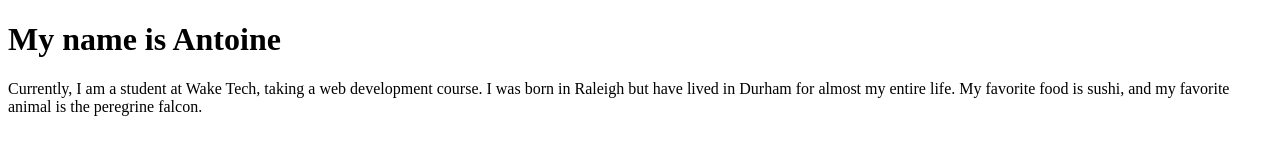
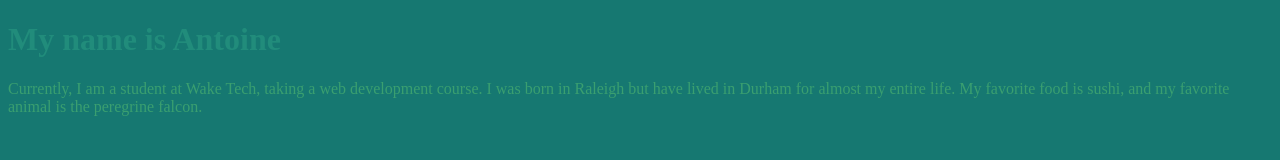
Before and after one commit to AFreeman2025/AFreeman2025.github.io, a plain HTML site: page index.html in a window 1280 px wide. Drawn offline with Linux system fonts and the light colour scheme.

Commit message:
Update index.html

```diff
--- a/index.html
+++ b/index.html
@@ -2,9 +2,9 @@
 <html>
   <head>
     <style>
-      body {background-color: 167871;}
-  h1 {color: 218C7B;}
-  p {color: 3A9F70;}
+      body {background-color: #167871;}
+  h1 {color: #218C7B;}
+  p {color: #3A9F70;}
   <title>My Personal Introduction</title>
 </style>
 </head>
```
